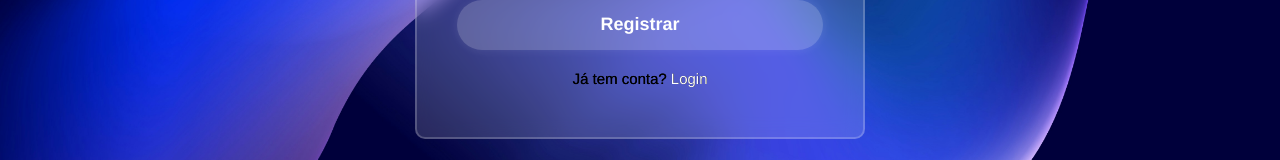
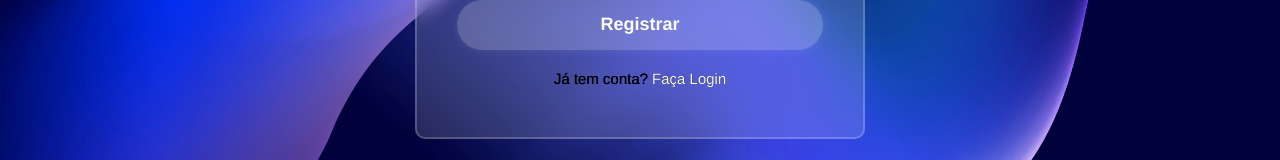
Before and after one commit to Gabriel-Botz/REACT-P1, a React (Vite) app: page /register in a window 1280 px wide. Shown: the part 554-714 px from the top of the page. Built offline with nearby package versions, Linux system fonts and the light colour scheme.

Commit message:
adicionando routes

```diff
--- a/src/pages/Login/Login.jsx
+++ b/src/pages/Login/Login.jsx
@@ -5,6 +5,8 @@ import InputField from '../../components/InputField/InputField';
 import stylesInput from '../../components/InputField/InputField.module.css';
 import Button from '../../components/Button/Button';
 import stylesButton from '../../components/Button/Button.module.css';
+import { Link } from "react-router-dom";
+
 
 
 const Login = () => {
@@ -52,7 +54,7 @@ const Login = () => {
             <button type="submit">Entrar</button>
 
             <div className={styles.signupLink}>
-              <p>Não tem uma conta? <a href="#">Cadastre-se</a></p>
+              <p>Não tem uma conta? <Link to="/register">Cadastre-se</Link></p>
             </div>
         </form>
       </div>
--- a/src/pages/Register/Register.jsx
+++ b/src/pages/Register/Register.jsx
@@ -4,6 +4,7 @@ import styles from './Register.module.css';
 import stylesInput from '../../components/InputField/InputField.module.css';
 import { useState } from "react";
 import { FaUser, FaLock, FaEnvelope } from 'react-icons/fa';
+import { Link } from "react-router-dom";
 
 const Register = () => {
 
@@ -57,7 +58,7 @@ const Register = () => {
         <Button type="submit">Registrar</Button>
       </form>
       <div className={styles.signupLink}>
-                    <p>Já tem conta? <a href="#">Login</a></p>
+                    <p>Já tem conta? <Link to="/login">Faça Login</Link></p>
                   </div>
     </div>
   )}
```
